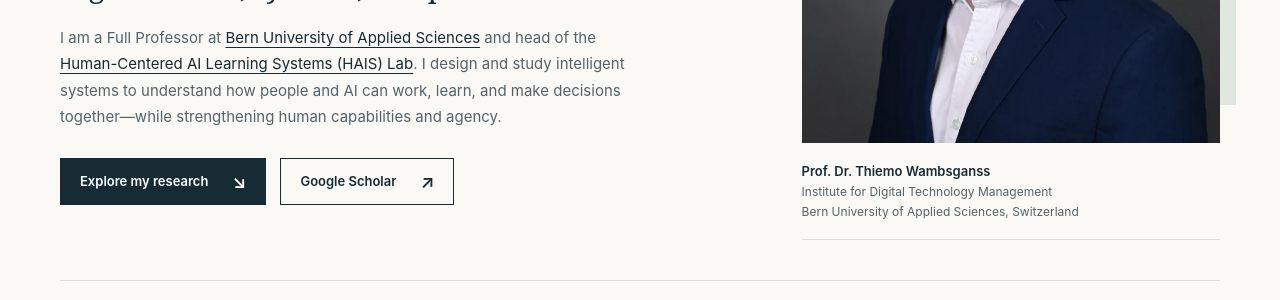
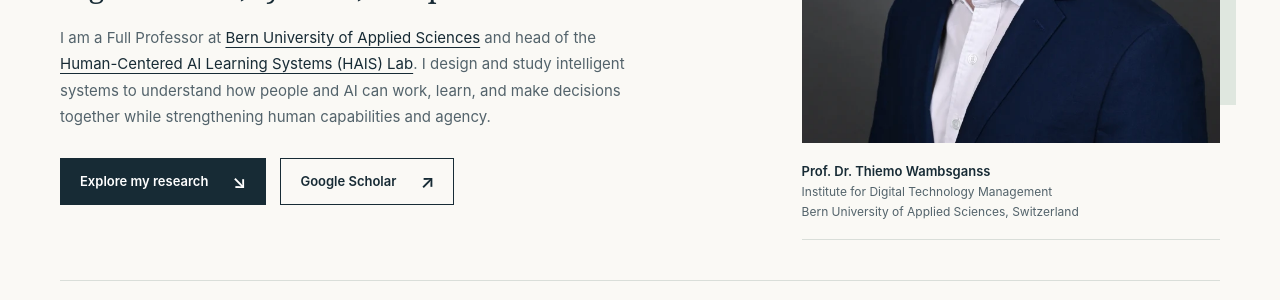
Before and after one commit to thiemowa/thiemowa.github.io, a Jekyll site: the page index.html, which Jekyll copies as it is, in a window 1280 px wide and 900 px high. Shown: the part 473-773 px from the top of the window. Built offline with Jekyll 4.4.1, drawn with Linux system fonts in a browser that asks for light colours; some of the changed text lies outside the part shown.

Commit message:
Update index.html

```diff
--- a/index.html
+++ b/index.html
@@ -133,7 +133,7 @@
         <p class="eyebrow">Information Systems × Human–Computer Interaction</p>
         <h1 id="hero-title">Thiemo<br>Wambsganss</h1>
         <p class="vision">Human–AI collaboration across<br class="wide-break"> organizations, systems, and processes.</p>
-        <p class="intro">I am a Full Professor at <a href="https://www.bfh.ch/en/about-bfh/people/xdq3oo3aem2z/">Bern University of Applied Sciences</a> and head of the <a href="https://haislab.com/">Human-Centered AI Learning Systems (HAIS) Lab</a>. I design and study intelligent systems to understand how people and AI can work, learn, and make decisions together—while strengthening human capabilities and agency.</p>
+        <p class="intro">I am a Full Professor at <a href="https://www.bfh.ch/en/about-bfh/people/xdq3oo3aem2z/">Bern University of Applied Sciences</a> and head of the <a href="https://haislab.com/">Human-Centered AI Learning Systems (HAIS) Lab</a>. I design and study intelligent systems to understand how people and AI can work, learn, and make decisions together while strengthening human capabilities and agency.</p>
         <div class="actions"><a class="button primary" href="#research">Explore my research <span class="arrow" aria-hidden="true">↘</span></a><a class="button" href="https://scholar.google.de/citations?user=4fsjAjoAAAAJ&hl=en">Google Scholar <span class="arrow" aria-hidden="true">↗</span></a></div>
       </div>
       <figure class="portrait-frame">
@@ -229,7 +229,7 @@
           <li><time>2021–2022</time><div><strong>Visiting Research Collaborator · Carnegie Mellon</strong><span>Human–Computer Interaction Institute</span></div></li>
           <li><time>2018–2022</time><div><strong>PhD · University of St. Gallen</strong><span>Management / Business Innovation · Summa cum laude</span></div></li>
           <li><time>2012–2018</time><div><strong>BSc &amp; MSc · Karlsruhe Institute of Technology</strong><span>Industrial Engineering, with a focus on Computer Science</span></div></li>
-        </ol><div class="profile-identity-links"><a class="text-link" href="https://www.bfh.ch/en/about-bfh/people/xdq3oo3aem2z/">Institutional profile <span aria-hidden="true">↗</span></a><a class="text-link" rel="me" href="https://orcid.org/0000-0002-7440-9357">ORCID <span aria-hidden="true">↗</span></a></div><p class="name-variant">Also listed as Thiemo Wambsganß.</p></div>
+        </ol><div class="profile-identity-links"><a class="text-link" href="https://www.bfh.ch/en/about-bfh/people/xdq3oo3aem2z/">Institutional profile <span aria-hidden="true">↗</span></a><a class="text-link" rel="me" href="https://orcid.org/0000-0002-7440-9357">ORCID <span aria-hidden="true">↗</span></a>
         <div><h3>Academic leadership &amp; service</h3><ul class="profile-list">
           <li><strong>President, ACM SwissCHI</strong> · 2024–2026; board member since 2022.<span><a href="https://swisschi.acm.org/chapter/">Swiss HCI community ↗</a></span></li>
           <li><strong>Subcommittee Chair, ACM CHI 2025 &amp; 2026</strong> · Learning, Education, and Families.</li>
```
